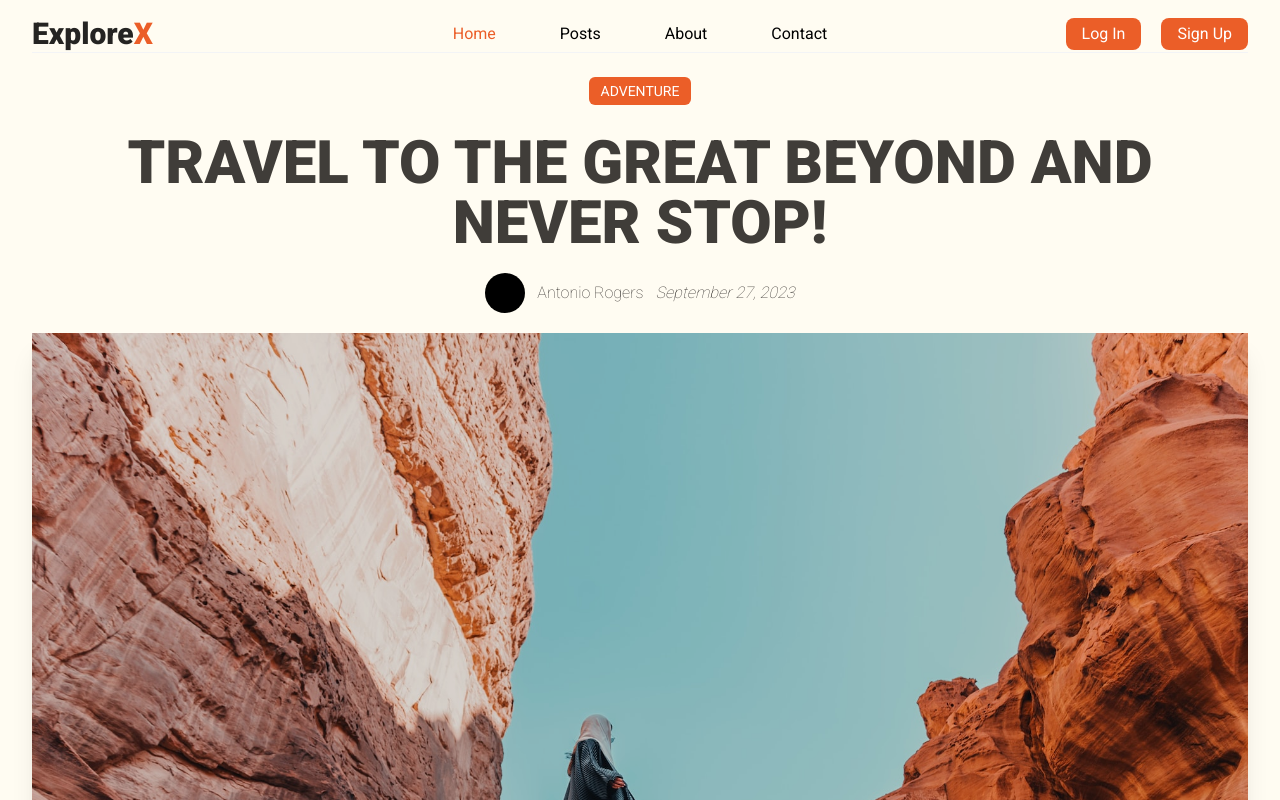
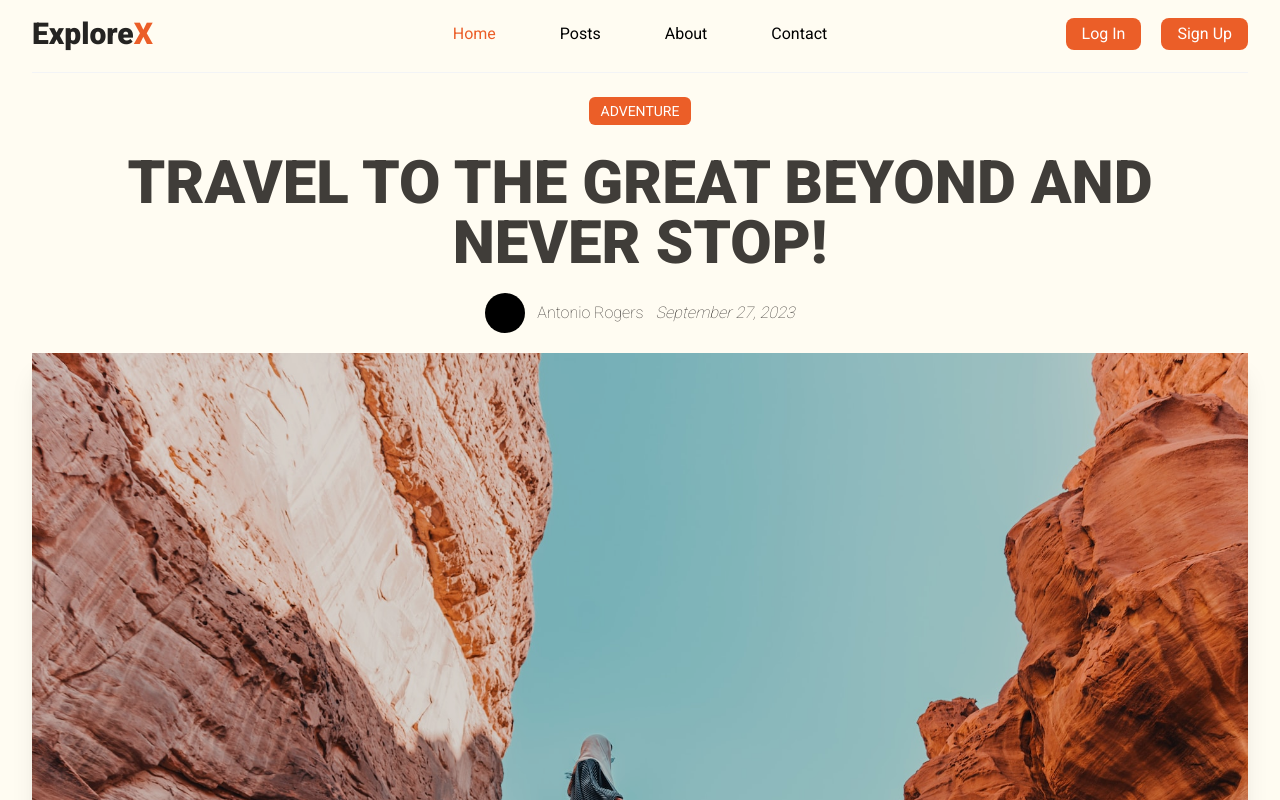
Before and after one commit to gabaal/ExploreX, a Next.js app: page / in a window 1280 px wide. Shown: the top 800 px of the page. Built offline with nearby package versions, Linux system fonts and the light colour scheme.

Commit message:
Nav complete

```diff
--- /dev/null
+++ b/app/(site)/blog/[id]/page.tsx
@@ -0,0 +1,29 @@
+import Tag from "@/components/ui/Tag";
+import Image from "next/image";
+import {
+  AiOutlineTwitter,
+  AiOutlineInstagram,
+  AiOutlineFacebook,
+} from "react-icons/ai";
+// import { PostTypes } from "@/types/postTypes";
+// import { formatDate } from "@/utils/formatDate";
+
+interface searchParamsTypes {
+  id: string;
+  title: string;
+  image_path: string;
+  paragraph: string;
+  featured: boolean;
+  topPosts: boolean;
+  tags: string;
+  authorImage: string;
+  authorName: string;
+  publishDate: string;
+}
+
+const ID_Page = ({ searchParams }: { searchParams: searchParamsTypes }) => {
+  const post = searchParams;
+  return <div>{post.title}</div>;
+};
+
+export default ID_Page;
--- a/components/shared/Hero.tsx
+++ b/components/shared/Hero.tsx
@@ -28,14 +28,18 @@ const Hero = () => {
               <span>{post.authorName}</span>
               <span className=" italic">{post.publishDate}</span>
             </div>
+            <Link href={{ pathname: `blog/${post.id}`, query: { ...post } }}>
               <div className="relative max-h-[600px] overflow-hidden shadow-xl">
+                {post.image_path && (
                   <img
                     src={post.image_path}
                     alt={`image for ${post.title}`}
                     className="object-cover w-full h-full"
                   />
+                )}
                 <Overlay />
               </div>
+            </Link>
           </article>
         ))}
         <div className="grid grid-cols-3 gap-8 max-lg:grid-cols-1">
@@ -44,7 +48,10 @@ const Hero = () => {
               key={post.id}
               className="flex flex-col gap-3 items-center text-center relative"
             >
-              <Link className="w-full" href={`/blog/${post.id}`}>
+              <Link
+                className="w-full"
+                href={{ pathname: `blog/${post.id}`, query: { ...post } }}
+              >
                 <div className="relative  overflow-hidden h-72 shadow-xl w-full">
                   {post.image_path && (
                     <img
--- a/components/shared/Navbar.tsx
+++ b/components/shared/Navbar.tsx
@@ -33,8 +33,19 @@ const Navbar = () => {
   }, []);
 
   return (
-    <nav className="py-4 w-full">
-      <div className="w-[95%] mx-auto max-w-[1450px] flex  items-center justify-between  border-b border-gray-100">
+    <nav
+      className={clsx(
+        "py-4 w-full",
+        isScrolling ? "fixed top-0 bg-light shadow-lg z-10" : "relative"
+      )}
+    >
+      <div
+        className={clsx(
+          "w-[95%] mx-auto max-w-[1450px] flex  items-center justify-between  border-b border-gray-100",
+          isScrolling && "pb-0 border-none",
+          !isScrolling && "pb-5"
+        )}
+      >
         <div className="flex-1">
           <Link href={"/"}>
             <h1 className="text-3xl font-extrabold text-secondary">
```
Lines whose indentation alone changed are shown as unchanged.
